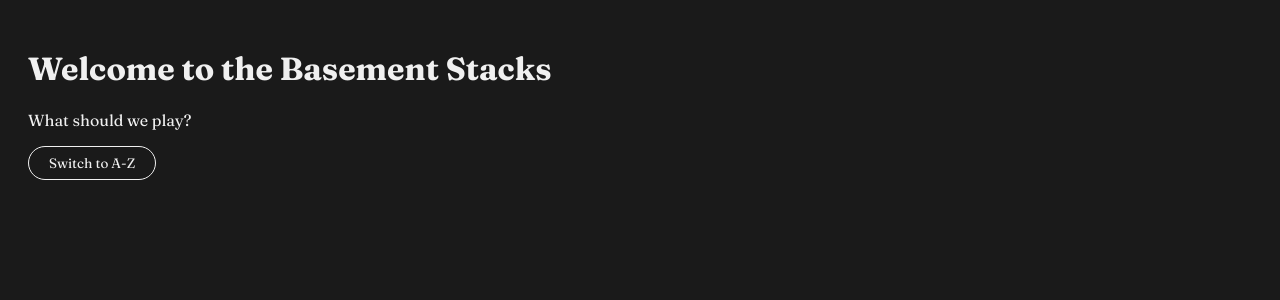
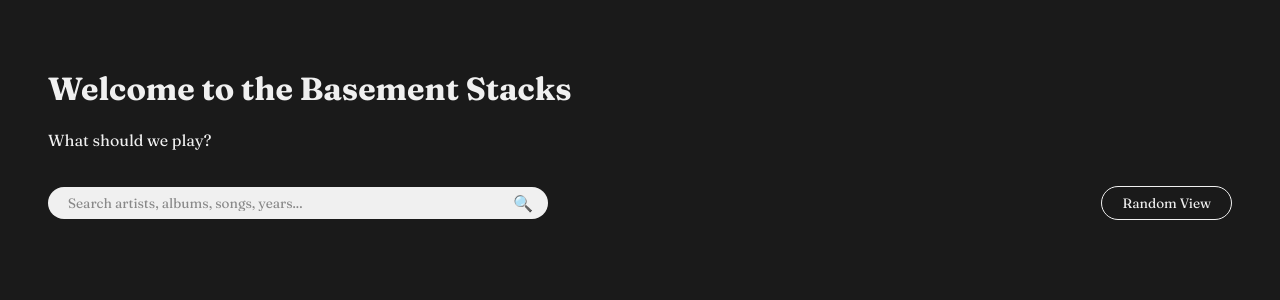
Before and after one commit to Nick-Menzhuber/basement-stacks, a Flask app: page / in a window 1280 px wide. Shown: the top 300 px of the page. Run offline with Flask 3, Linux system fonts and the light colour scheme; data that the repository does not hold is empty.

Commit message:
Add search with debounce, tracklist seach, decade search, format icons fix

```diff
--- a/app.py
+++ b/app.py
@@ -1,4 +1,4 @@
-from flask import Flask, render_template, jsonify, request
+from flask import Flask, render_template, jsonify, request, json
 from models import db, Release, Artist
 from dotenv import load_dotenv
 load_dotenv()
@@ -48,5 +48,63 @@ def api_releases():
         'page': page
     })
 
+@app.route('/api/search')
+def api_search():
+    query = request.args.get('q', '').strip()
+
+    if not query:
+        return jsonify({'releases': []})
+
+    #Detect if query is a year or decade
+    if query.isdigit() and len(query) == 4:
+        releases = Release.query.join(Artist).filter(
+            Release.release_year == int(query)
+        ).order_by(Artist.sort_name, Release.release_year, Release.sort_order).all()
+    elif query.endswith('s') and query[:-1].isdigit():
+        decade_str = query[:-1]
+        if len(decade_str) == 2:
+            decade_start = int('19' + decade_str)
+        else:
+            decade_start = int(decade_str)
+        releases = Release.query.join(Artist).filter(
+            Release.release_year >= decade_start,
+            Release.release_year < decade_start + 10
+        ).order_by(Artist.sort_name, Release.release_year, Release.sort_order).all()
+    else:
+        search_term = f'%{query}'
+        releases = Release.query.join(Artist).filter(
+            db.or_(
+                Release.title.ilike(search_term),
+                Artist.name.ilike(search_term)
+            )
+        ).order_by(Artist.sort_name, Release.release_year).all()
+
+        #Also search tracklists
+        tracklist_matches = Release.query.join(Artist).filter(
+            Release.tracklist.isnot(None)
+        ).order_by(Artist.sort_name, Release.release_year, Release.sort_order).all()
+
+        for release in tracklist_matches:
+            if release not in releases:
+                try:
+                    tracks = json.loads(release.tracklist)
+                    for track in tracks:
+                        if query.lower() in track.get('title', '').lower():
+                            releases.append(release)
+                            break
+                except:
+                    pass
+
+    data = [{
+        'id': r.id,
+        'title': r.title,
+        'artist': r.artist.name,
+        'cover_image_url': r.cover_image_url,
+        'release_year': r.release_year,
+        'formats': [f.format_name for f in r.formats]
+    } for r in releases]
+
+    return jsonify({'releases': data})
+
 if __name__ == '__main__':
     app.run(debug=True)
--- a/static/main.js
+++ b/static/main.js
@@ -19,6 +19,54 @@ function getFormatIcon(format) {
     return '/static/icons/vinyl.png';
 }
 
+
+let searchTimeout = null;
+let isSearching = false;
+
+document.getElementById('search-bar').addEventListener('input', function() {
+    clearTimeout(searchTimeout);
+    const query = this.value.trim();
+
+    if (query === '') {
+        isSearching = false;
+        page = 1;
+        hasNext = true;
+        document.getElementById('collection').innerHTML = '';
+        loadReleases();
+        return;
+    }
+
+    searchTimeout = setTimeout(() => {
+        isSearching = true;
+        fetch(`/api/search?q=${encodeURIComponent(query)}`)
+            .then(response => response.json())
+            .then(data => {
+                document.getElementById('collection').innerHTML = '';
+                data.releases.forEach(release => {
+                    appendRelease(release);
+                });
+            });
+    }, 300);
+});
+
+function appendRelease(release) {
+    const collection = document.getElementById('collection');
+    const div = document.createElement('div');
+    div.className = 'release';
+    const icons = release.formats.map(f =>
+        `<img src="${getFormatIcon(f)}" class="format-icon" title="${f}">`
+    ).join('');
+    div.innerHTML = `
+        <div class="cover-wrapper">
+            <img src="${release.cover_image_url}" alt="${release.title}">
+            <div class="format-icons">${icons}</div>
+        </div>
+        <h2>${release.title}</h2>
+        <p>${release.artist}${release.release_year ? ' · ' + release.release_year : ''}</p>
+    `;
+    collection.appendChild(div);
+}
+
 function loadReleases() {
     if (loading || !hasNext) return
     loading = true;
@@ -28,22 +76,7 @@ function loadReleases() {
         .then(response => response.json())
         .then(data => {
             const collection = document.getElementById('collection');
-            data.releases.forEach(release => {
-                const div = document.createElement('div');
-                div.className = 'release';
-                const icons = release.formats.map(f =>
-                    `<img src="${getFormatIcon(f)}" class="format-icon" title=${f}>`)
-                .join('');
-            div.innerHTML = `
-                    <div class="cover-wrapper">
-                        <img src="${release.cover_image_url}" alt="${release.title}">
-                        <div class="format-icons">${icons}</div>
-                    </div>
-                    <h2>${release.title}</h2>
-                    <p>${release.artist}${release.release_year ? ' · ' + release.release_year : ''}</p>
-                `;
-                collection.appendChild(div);
-                });
+            data.releases.forEach(release => appendRelease(release));
                 hasNext = data.has_next;
                 page++;
                 loading = false;
--- a/static/style.css
+++ b/static/style.css
@@ -53,6 +53,10 @@ body {
     height: 16px;
 }
 
+#header {
+    padding: 20px 20px 10px 20px;
+}
+
 #loading {
     display: none;
     text-align: center;
@@ -61,7 +65,11 @@ body {
 }
 
 #controls {
-    padding: 10px 20px 30px 20px;
+    padding: 10px 20px 20px 20px;
+    display: flex;
+    align-items: center;
+    justify-content: space-between;
+    gap: 15px;
 }
 
 #toggle-sort {
@@ -74,10 +82,42 @@ body {
     border-radius: 20px;
     cursor: pointer;
     transition: all 0.2s ease;
-    margin-bottom: 15px;
+    margin-bottom: 0;
 }
 
 #toggle-sort:hover {
     background: #f0f0f0;
     color: #1a1a1a;
 }
+
+#search-wrapper {
+    position: relative;
+    flex: 1;
+    max-width: 500px;
+}
+
+#search-bar {
+    width: 100%;
+    padding: 8px 40px 8px 20px;
+    font-family: 'Fraunces', serif;
+    font-size: 0.85rem;
+    background: #f0f0f0;
+    border: none;
+    border-radius: 20px;
+    color: #1a1a1a;
+    box-sizing: border-box;
+    outline: none;
+}
+
+#search-bar::placeholder {
+    color: #888888;
+}
+
+#search-icon {
+    position: absolute;
+    right: 15px;
+    top: 50%;
+    transform: translateY(-50%);
+    color: #888888;
+    pointer-events: none;
+}
--- a/templates/index.html
+++ b/templates/index.html
@@ -13,8 +13,12 @@
         <p>What should we play?</p>
     </div>
 
-    <div class="controls">
-        <button id="toggle-sort" onclick="toggleSort()">Switch to A-Z</button>
+    <div id="controls">
+        <div id="search-wrapper">
+            <input type="text" id="search-bar" placeholder="Search artists, albums, songs, years...">
+            <span id="search-icon">🔍</span>
+        </div>
+        <button id="toggle-sort" onclick="toggleSort()">Random View</button>
     </div>
 
 <div class="collection" id="collection"></div>
```
